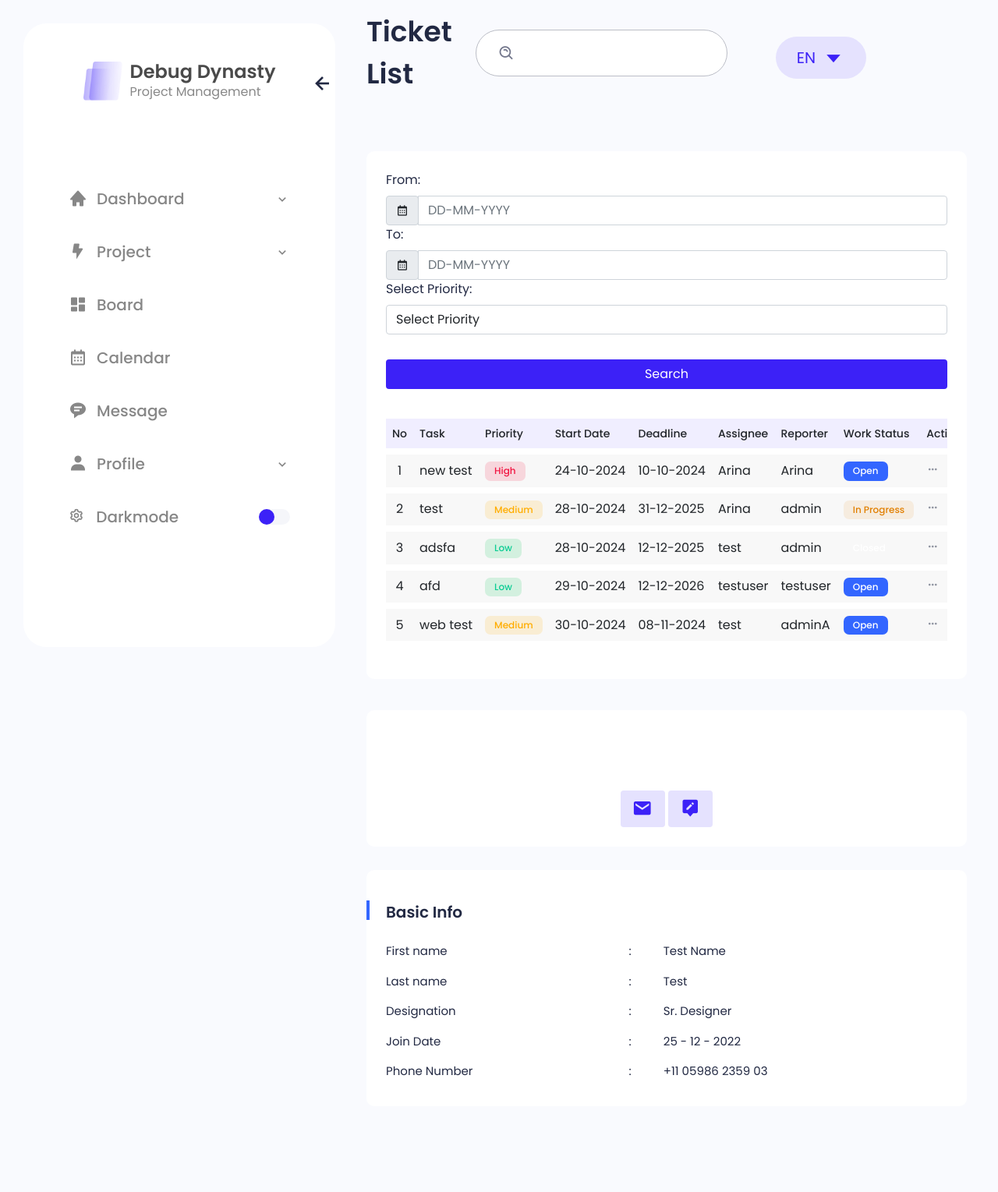
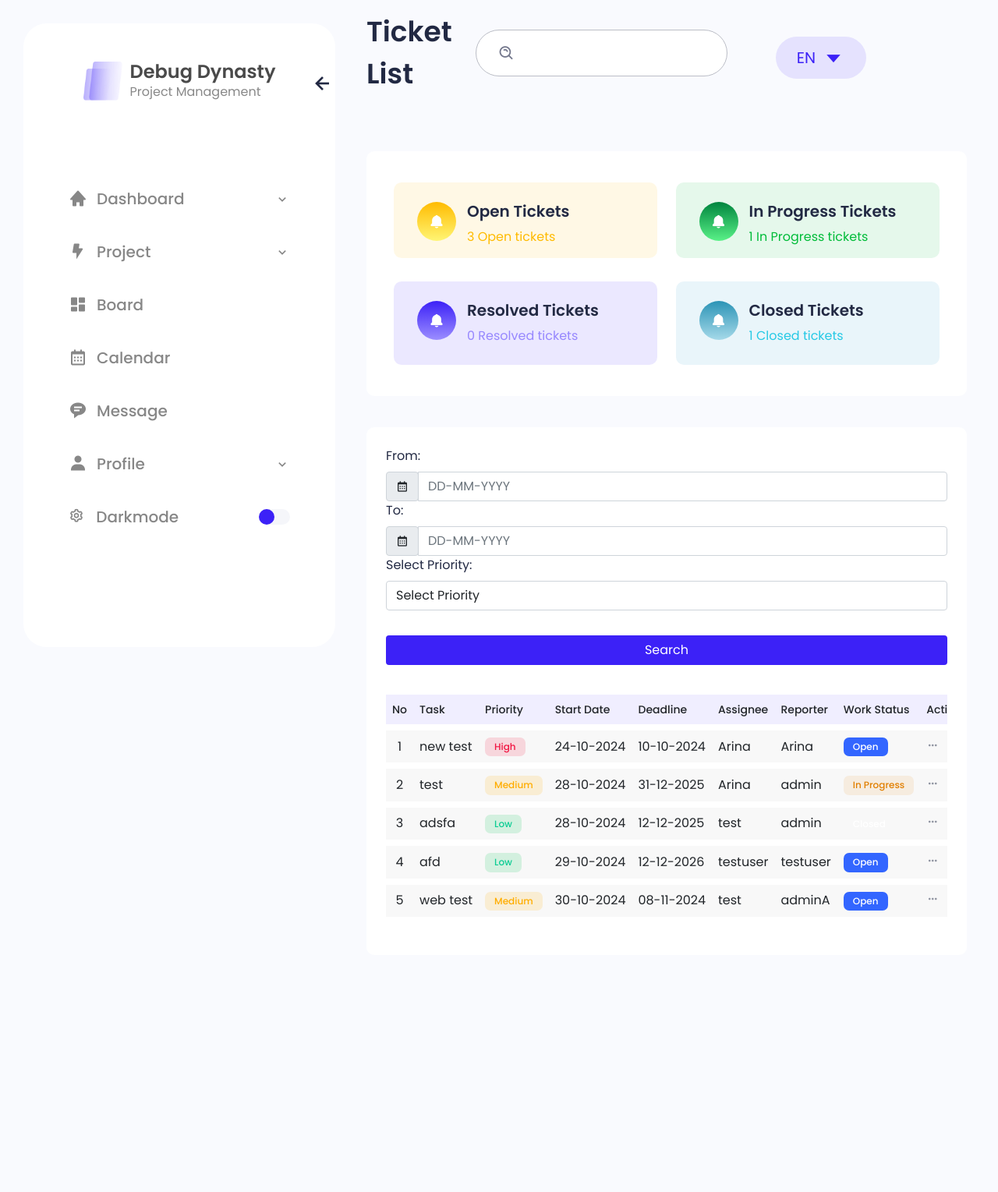
Before and after one commit to ar1111na/JIRA-like-Ticketing-System, a Django app: page /tickets/ in a window 1280 px wide. Shown: the whole page at 78% size. After the commit the page ends 1168 px from the top, so only its background shows below. Run offline with Django 5.2, Linux system fonts and the light colour scheme; data comes from the database, SQL or seed files in the repository; both versions use the stored data as it was after the commit; some libraries are stand-ins or nearby versions.

Commit message:
Implemented count by status

```diff
--- a/ticketing_system/tickets/templates/tickets/ticket_list.html
+++ b/ticketing_system/tickets/templates/tickets/ticket_list.html
@@ -13,10 +13,71 @@ Task List
 </div>
 {% endblock maintitle %}
 <!-- MAIN CONTENT -->
+
+<style>
+    .bg-color-4 {
+        background-color: #e9f5fa; /* Lighter Blue for Closed Tickets to match others */
+    }
+
+    .bg-icon-4 {
+    background: #2c94b6;
+    background: -moz-linear-gradient(top, #2c94b6 0%, #a5d9e9 100%);
+    background: -webkit-linear-gradient(top, #2c94b6 0%, #a5d9e9 100%);
+    background: linear-gradient(to bottom, #2c94b6 0%, #a5d9e9 100%);
+}
+</style>
+
 <div class="main">
     <div class="main-content ticket">
         <div class="row">
-            <div class="col-9 col-xl-12">
+            <div class="col-12">
+                <div class="box card-box">
+                    <!-- Open Tickets Card -->
+                    <div class="icon-box bg-color-1">
+                        <div class="icon bg-icon-1">
+                            <i class="bx bxs-bell"></i>
+                        </div>
+                        <div class="content">
+                            <h5 class="title-box">Open Tickets</h5>
+                            <p class="color-1 mb-0 pt-4">{{ open_count }} Open tickets</p>
+                        </div>
+                    </div>
+                    <!-- In Progress Tickets Card -->
+                    <div class="icon-box bg-color-2">
+                        <div class="icon bg-icon-2">
+                            <i class="bx bxs-bell"></i>
+                        </div>
+                        <div class="content">
+                            <h5 class="title-box">In Progress Tickets</h5>
+                            <p class="color-2 mb-0 pt-4">{{ in_progress_count }} In Progress tickets</p>
+                        </div>
+                    </div>
+                    <!-- Resolved Tickets Card -->
+                    <div class="icon-box bg-color-3">
+                        <div class="icon bg-icon-3">
+                            <i class="bx bxs-bell"></i>
+                        </div>
+                        <div class="content">
+                            <h5 class="title-box">Resolved Tickets</h5>
+                            <p class="color-3 mb-0 pt-4">{{ resolved_count }} Resolved tickets</p>
+                        </div>
+                    </div>
+                    <!-- Closed Tickets Card -->
+                    <div class="icon-box bg-color-4">
+                        <div class="icon bg-icon-4">
+                            <i class="bx bxs-bell"></i>
+                        </div>
+                        <div class="content">
+                            <h5 class="title-box">Closed Tickets</h5>
+                            <p class="color-4 mb-0 pt-4">{{ closed_count }} Closed tickets</p>
+                        </div>
+                    </div>
+                </div>
+            </div>
+        </div>
+
+        <div class="row">
+            <div class="col-12 col-xl-12">
                 <div class="box">
                     <div class="box-body pb-30">
                         <div class="row">
@@ -166,62 +227,6 @@ Task List
 
                         </div>
 
-                    </div>
-                </div>
-            </div>
-            <div class="col-3 col-xl-12">
-                <div class="box user-pro-list overflow-hidden mb-30">
-                    <div class="box-body">
-                        <div class="user-pic text-center">
-                            <div class="pro-user mt-40">
-                                <h6 class="pro-user-desc text-muted fs-14">{{ user.username }}</h6>
-                                <h6 class="pro-user-desc text-muted fs-14">{{ user.email }}</h6>
-                            </div>
-                        </div>
-                    </div>
-                    <div class="box-footer pt-38">
-                        <div class="btn-list text-center">
-                            <a href="#" class="btn btn-light"><i class='bx bxs-envelope'></i> </a>
-                            <a href="#" class="btn btn-light"> <i class='bx bxs-message-alt-edit'></i> </a>
-                        </div>
-                    </div>
-                </div>
-                <div class="box left-dot pt-39 mb-30">
-                    <div class="box-header  border-0 ">
-                        <div class="box-title fs-20 font-w600">Basic Info</div>
-                    </div>
-                    <div class="box-body pt-16 user-profile">
-                        <div class="table-responsive">
-                            <table class="table mb-0 mw-100 color-span">
-                                <tbody>
-                                    <tr>
-                                        <td class="py-2 px-0"> <span class="w-50">First name</span> </td>
-                                        <td>:</td>
-                                        <td class="py-2 px-0"> <span class="">Test Name</span> </td>
-                                    </tr>
-                                    <tr>
-                                        <td class="py-2 px-0"> <span class="w-50">Last name</span> </td>
-                                        <td>:</td>
-                                        <td class="py-2 px-0"> <span class="">Test</span> </td>
-                                    </tr>
-                                    <tr>
-                                        <td class="py-2 px-0"> <span class="w-50">Designation</span> </td>
-                                        <td>:</td>
-                                        <td class="py-2 px-0"> <span class="">Sr. Designer</span> </td>
-                                    </tr>
-                                    <tr>
-                                        <td class="py-2 px-0"> <span class="w-50">Join Date</span> </td>
-                                        <td>:</td>
-                                        <td class="py-2 px-0"> <span class="">25 - 12 - 2022</span> </td>
-                                    </tr>
-                                    <tr>
-                                        <td class="py-2 px-0"> <span class="w-50">Phone Number</span> </td>
-                                        <td>:</td>
-                                        <td class="py-2 px-0"> <span class="">+11 05986 2359 03</span> </td>
-                                    </tr>
-                                </tbody>
-                            </table>
-                        </div>
                     </div>
                 </div>
             </div>
--- a/ticketing_system/tickets/views.py
+++ b/ticketing_system/tickets/views.py
@@ -11,6 +11,7 @@ from django.views.decorators.csrf import csrf_exempt
 from django.utils.decorators import method_decorator
 import json
 from django.contrib.auth.models import User
+from django.db.models import Count
 
 
 # ViewSet for Ticket model to handle CRUD operations (API endpoints)
@@ -30,8 +31,22 @@ class AttachmentViewSet(viewsets.ModelViewSet):
 
 # Function-based view to list all tickets (HTML page)
 def ticket_list(request):
-    tickets = Ticket.objects.all()  # Retrieve all tickets from the database
-    return render(request, 'tickets/ticket_list.html', {'tickets': tickets})
+    tickets = Ticket.objects.all()
+
+    # Get counts for different statuses
+    open_count = Ticket.objects.filter(status='Open').count()
+    in_progress_count = Ticket.objects.filter(status='In Progress').count()
+    resolved_count = Ticket.objects.filter(status='Resolved').count()
+    closed_count = Ticket.objects.filter(status='Closed').count()
+
+    context = {
+        'tickets': tickets,
+        'open_count': open_count,
+        'in_progress_count': in_progress_count,
+        'resolved_count': resolved_count,
+        'closed_count': closed_count,
+    }
+    return render(request, 'tickets/ticket_list.html', context)
 
 # Function-based view to add a new ticket
 @login_required
```
Also changed, not shown: ticketing_system/db.sqlite3.
